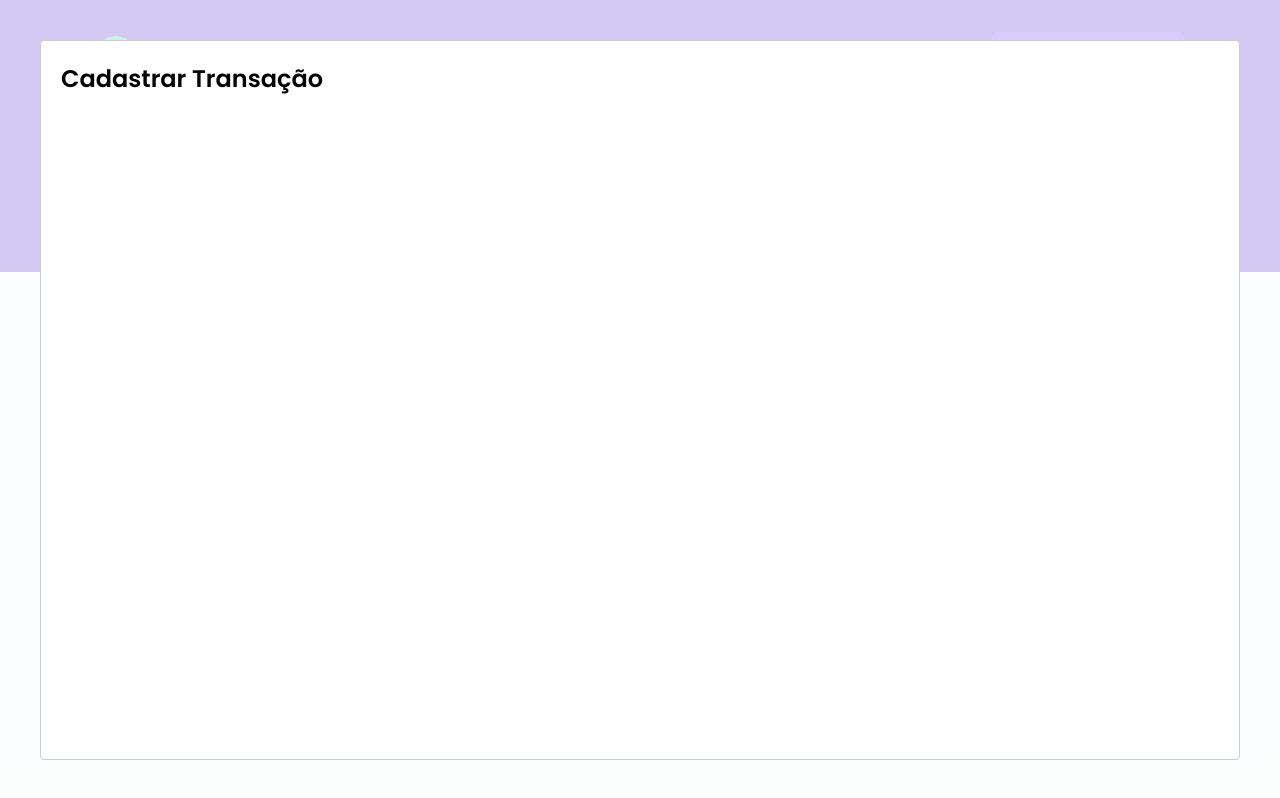
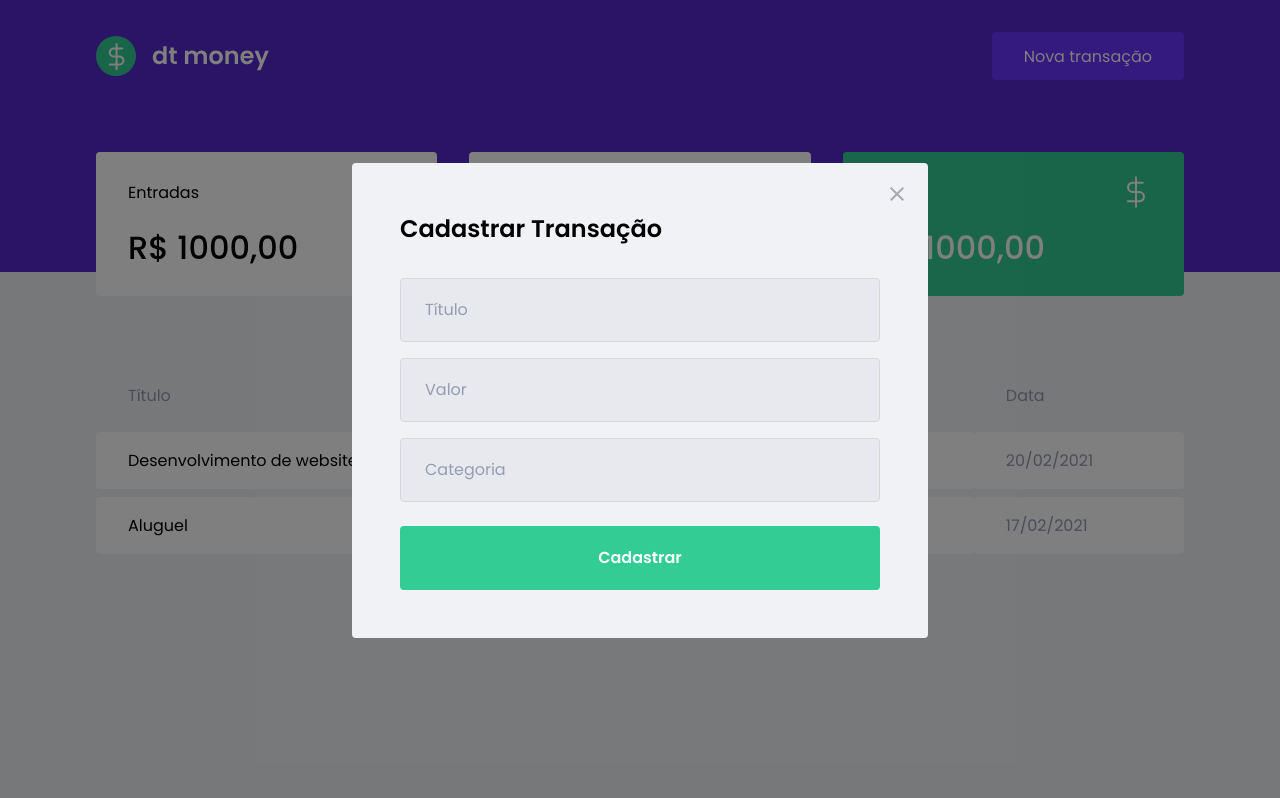
Before and after one commit to juan-patrick/jp-money, a React (Create React App) app: page / in a window 1280 px wide. Both pictures are taken after a click on the button "Nova transação". Built offline with nearby package versions, Linux system fonts and the light colour scheme; what miragejs would draw is missing.

Commit message:
styles(components/NewTransactionModal): add styles to modal form and add global modal styles

```diff
--- a/src/components/NewTransactionModal/index.tsx
+++ b/src/components/NewTransactionModal/index.tsx
@@ -1,10 +1,11 @@
 import ReactModal from "react-modal";
+import { Container } from "./styles";
+import closeImg from '../../assets/close.svg';
 
 interface NewTransactionModalProps {
   isOpen: boolean;
   onRequestClose: () => void;
 }
-
 
 ReactModal.setAppElement('#root');
 
@@ -16,8 +17,28 @@
     <ReactModal
       isOpen={isOpen}
       onRequestClose={onRequestClose}
+      overlayClassName="react-modal-overlay"
+      className="react-modal-content"
     >
-      <h2>Cadastrar Transação</h2>
+      <button
+        type="button"
+        onClick={onRequestClose}
+        className="react-modal-close"
+      >
+        <img src={closeImg} alt="Fechar Modal" />
+      </button>
+
+      <Container>
+        <h2>Cadastrar Transação</h2>
+
+        <input type="text" placeholder="Título" />
+        <input type="number" placeholder="Valor" />
+        <input type="text" placeholder="Categoria" />
+
+        <button type="submit">
+          Cadastrar
+        </button>
+      </Container>
     </ReactModal>
   )
 }
--- a/src/components/NewTransactionModal/styles.ts
+++ b/src/components/NewTransactionModal/styles.ts
@@ -1,4 +1,52 @@
 import styled from 'styled-components';
 
 
-export const Container = styled.div``;
+export const Container = styled.form`
+
+  h2{
+    color: var(--text-title);
+    font-size: 1.5rem;
+    margin-bottom: 2rem;
+  }
+
+  input{
+
+    width: 100%;
+    padding: 0 1.5rem;
+    height: 4rem;
+    border-radius: 0.25rem;
+    border: 1px solid #d7d7d7;
+
+    background: #e7e9ee;
+
+    font-weight: 400;
+    font-size: 1rem;
+
+    &::placeholder{
+      color: var(--text-body);
+    }
+
+    & + input{
+      margin-top: 1rem;
+    }
+  }
+
+  button[type="submit"]{
+    width: 100%;
+    padding: 0 1.5rem;
+    height: 4rem;
+    background: var(--green);
+    color: #fff;
+    border-radius: 0.25rem;
+    border: 0;
+    font-size: 1rem;
+    margin-top: 1.5rem;
+    font-weight: 600;
+
+    transition: filter 0.2s;
+
+    &:hover{
+      filter: brightness(0.92)
+    }
+  }
+`;
--- a/src/styles/global.ts
+++ b/src/styles/global.ts
@@ -54,4 +54,42 @@
     background: var(--background);
     -webkit-font-smoothing: antialiased;
   }
+
+
+  .react-modal-overlay{
+    background: rgba(0, 0, 0, 0.5);
+
+    position: fixed;
+    top: 0;
+    bottom: 0;
+    right: 0;
+    left: 0;
+
+    display:flex;
+    align-items:center;
+    justify-content:center;
+  }
+
+  .react-modal-content{
+    width: 100%;
+    max-width: 576px;
+    background: var(--background);
+    padding: 3rem;
+    position: relative;
+    border-radius: 0.25rem;
+  }
+
+
+  .react-modal-close{
+    position: absolute;
+    right: 1.5rem;
+    top: 1.5rem;
+    border: 0;
+    background: transparent;
+    transition: filter 0.2s;
+
+    &:hover {
+      filter: brightness(0.8)
+    }
+  }
 `;
```
